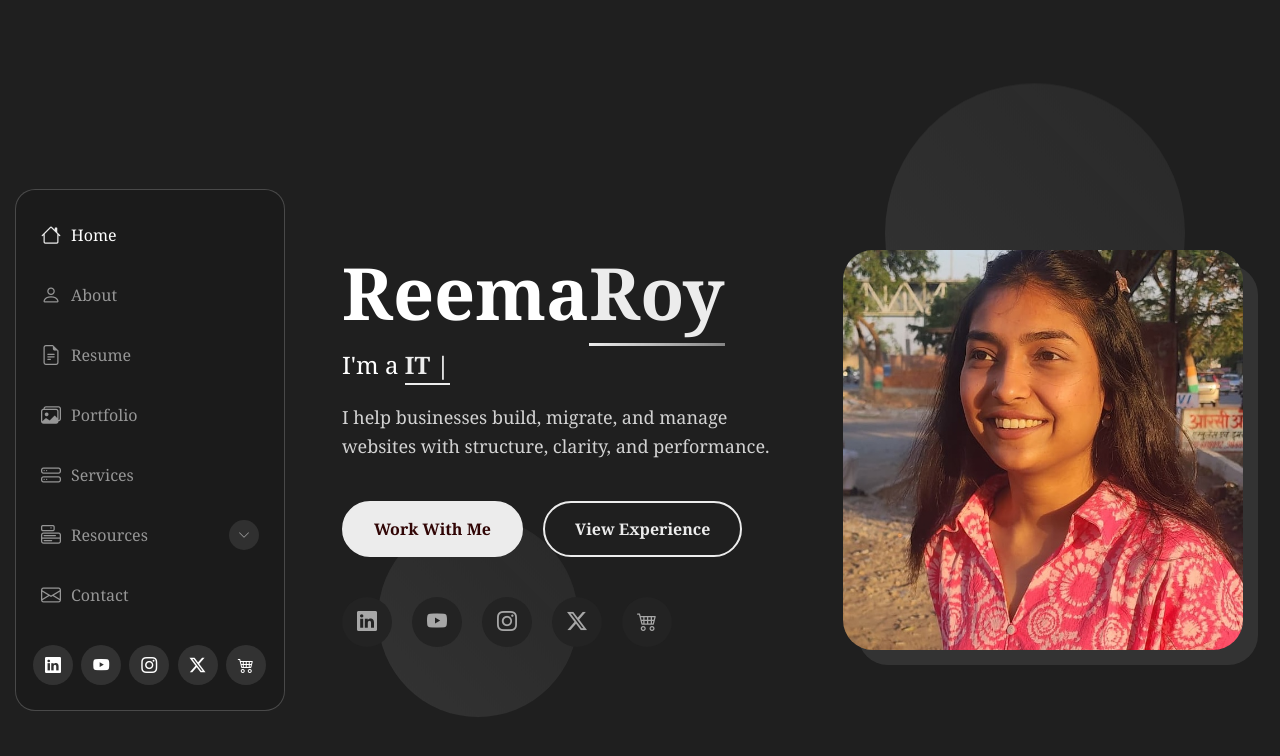
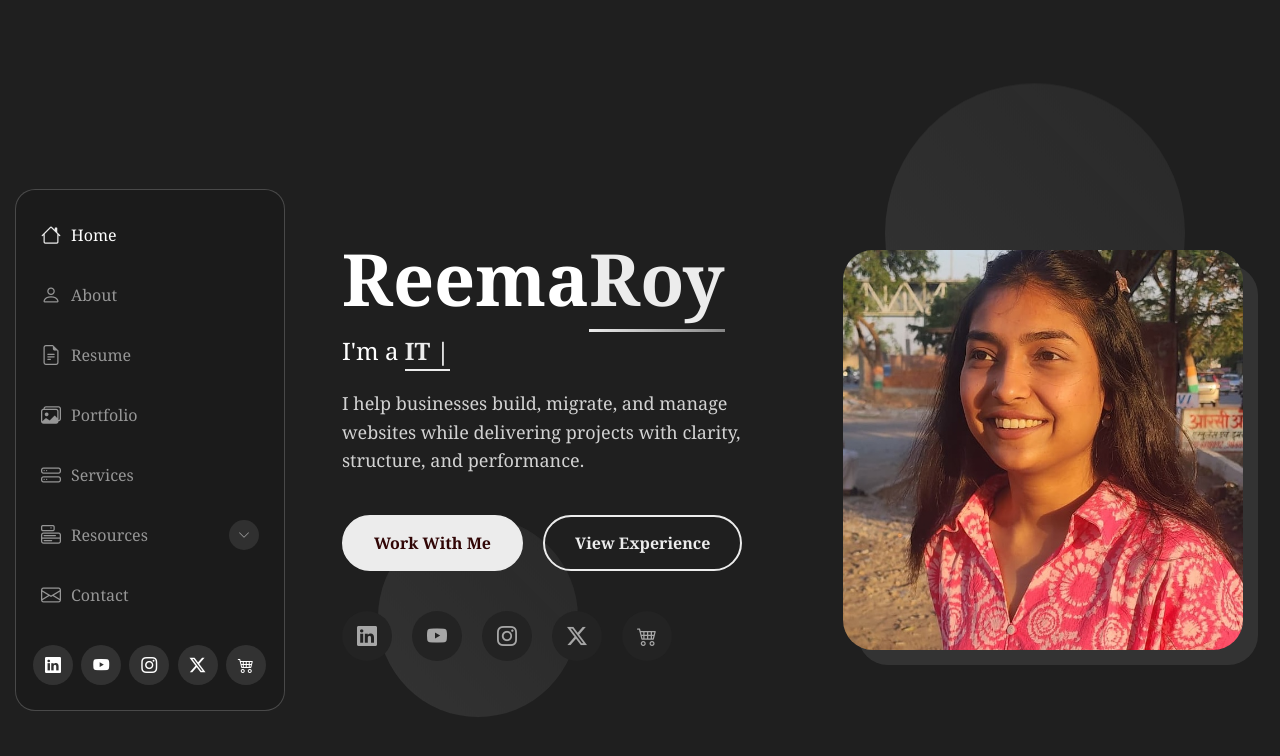
Before and after one commit to iamreemaroy/Reema-Roy, a Jekyll site: the page index.html, which Jekyll copies as it is, in a window 1280 px wide and 900 px high. Shown: the top 756 px of the window. Built offline with Jekyll 4.4.1, drawn with Linux system fonts in a browser that asks for light colours.

Commit message:
Update index.html

```diff
--- a/index.html
+++ b/index.html
@@ -140,7 +140,7 @@
               <div class="hero-text">
                 <h1>Reema<span class="accent-text">Roy</span></h1>
                 <p class="lead">I'm a <span class="typed" data-typed-items="Technical Project Manager, IT Consultant, Website Developer, Digital Creator"></span></p>
-                <p class="description">I help businesses build, migrate, and manage websites with structure, clarity, and performance.</p>
+                <p class="description">I help businesses build, migrate, and manage websites while delivering projects with clarity, structure, and performance.</p>
 
 
                 <div class="hero-actions">
```
